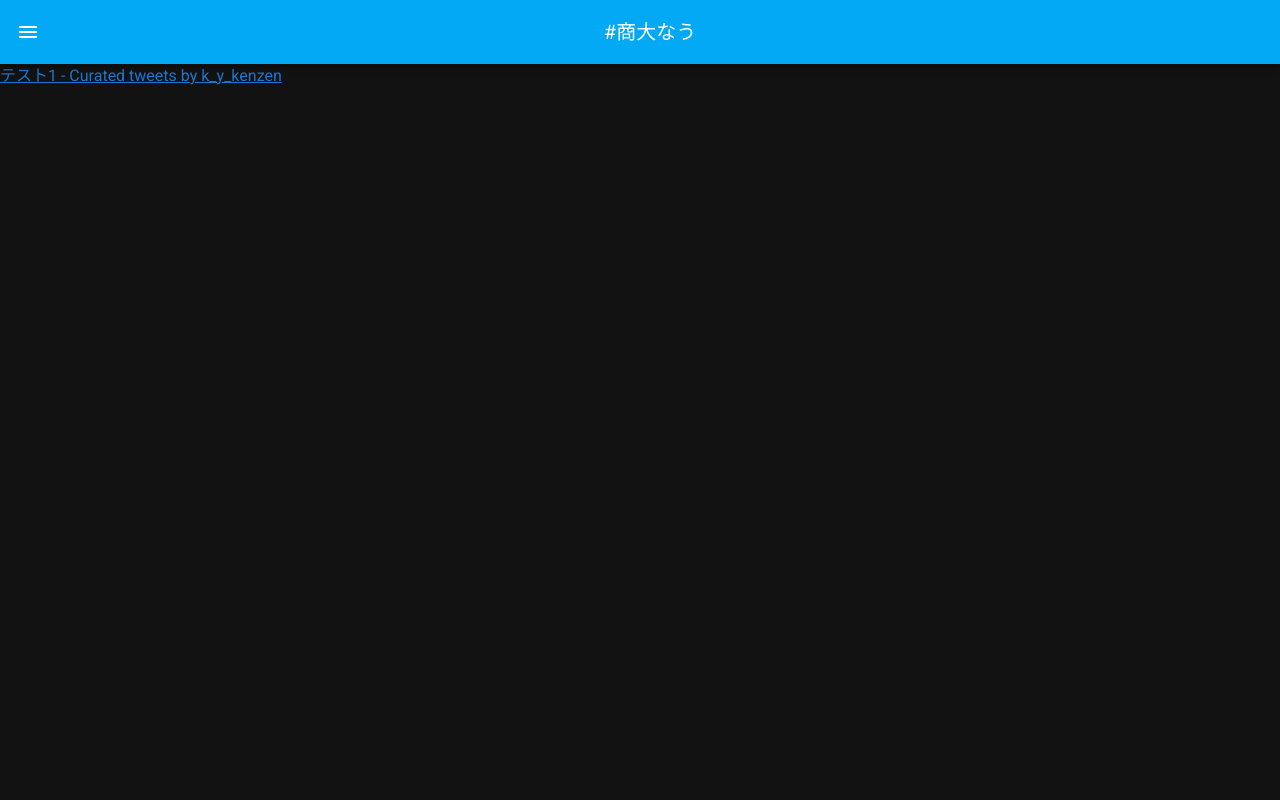
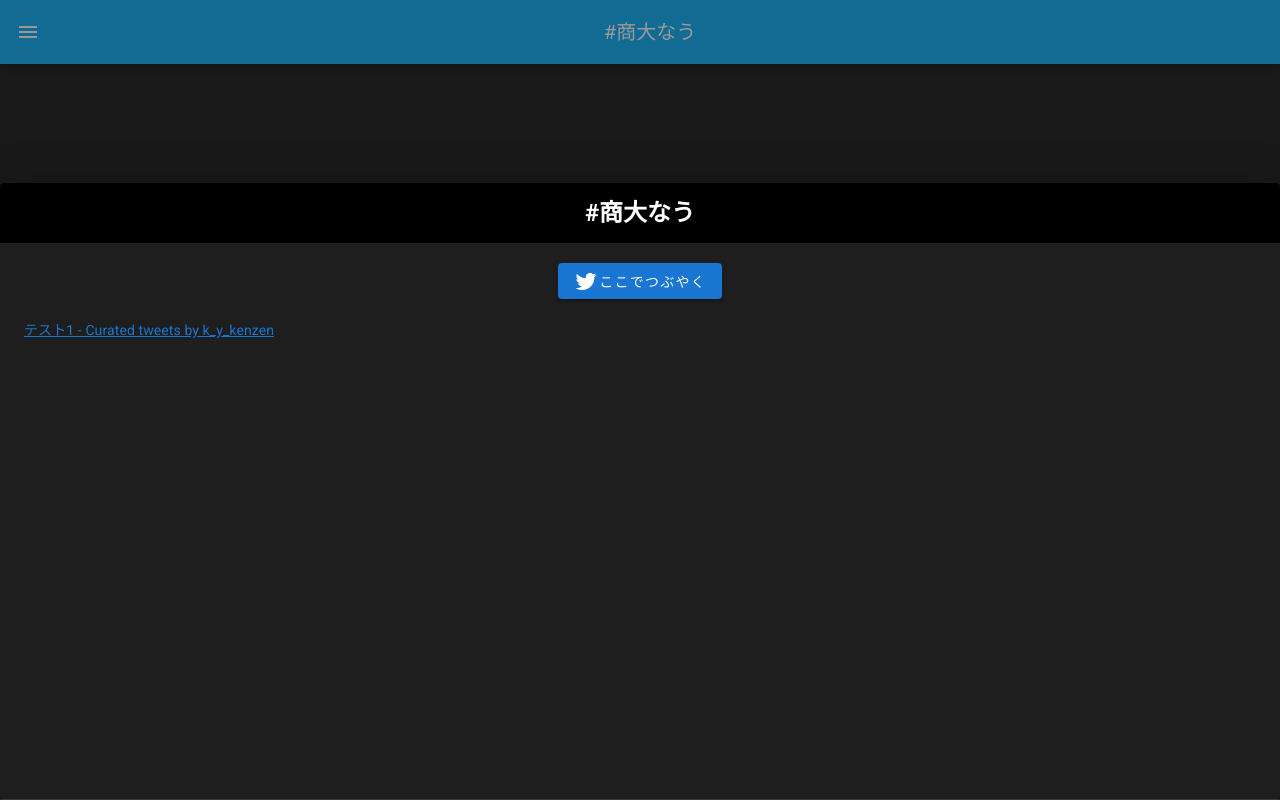
Before and after one commit to Sato-Eisaku/shodai-now, a Nuxt app in the folder frontend/: page /timeline-sample in a window 1280 px wide. Built offline with nearby package versions, Linux system fonts and the light colour scheme.

Commit message:
#11 tweet表示用のコンポーネントとりあえずできたっぽい～

```diff
--- a/frontend/components/Timeline.vue
+++ b/frontend/components/Timeline.vue
@@ -1,6 +1,9 @@
 <template>
-  <a class="twitter-timeline" href="https://twitter.com/k_y_kenzen/timelines/1539667358117433344?ref_src=twsrc%5Etfw">テスト1 - Curated tweets by k_y_kenzen</a>
+  <a class="twitter-timeline" href="https://twitter.com/k_y_kenzen/timelines/1539667358117433344?ref_src=twsrc%5Etfw">
+    テスト1 - Curated tweets by k_y_kenzen
+  </a>
 </template>
+
 <script>
 export default {
   name: 'TimelineComponent',
@@ -11,3 +14,9 @@ export default {
   }
 }
 </script>
+
+<style lang="scss" scoped>
+#timeline {
+
+}
+</style>
--- /dev/null
+++ b/frontend/components/TimelinePane.vue
@@ -0,0 +1,22 @@
+<template>
+  <v-card>
+    <TweetHeader color="#000000">
+      #商大なう
+    </TweetHeader>
+    <TweetButton class="my-5" />
+    <v-card-text style="height: 60vh;">
+      <Timeline />
+    </v-card-text>
+    <v-divider />
+  </v-card>
+</template>
+
+<script>
+export default {
+  mounted () {
+    const script = document.createElement('script')
+    script.src = 'https://platform.twitter.com/widgets.js'
+    document.body.appendChild(script)
+  }
+}
+</script>
--- /dev/null
+++ b/frontend/components/TweetButton.vue
@@ -0,0 +1,15 @@
+<template>
+  <v-container>
+    <v-row justify="center">
+      <v-btn
+        color="primary"
+        href="https://twitter.com/intent/tweet?hashtags=商大なう&ref_src=twsrc%5Etfw"
+      >
+        <v-icon>
+          mdi-twitter
+        </v-icon>
+        ここでつぶやく
+      </v-btn>
+    </v-row>
+  </v-container>
+</template>
--- a/frontend/components/TweetHeader.vue
+++ b/frontend/components/TweetHeader.vue
@@ -1,16 +1,5 @@
 <template>
   <header class="py-3" :style="styles">
-    <v-btn
-      text
-      icon
-      x-large
-      class="back-btn"
-      @click="onPushBackBtn"
-    >
-      <v-icon>
-        mdi-chevron-left
-      </v-icon>
-    </v-btn>
     <h2 class="text-center">
       <slot />
     </h2>
@@ -42,8 +31,5 @@ export default {
 <style lang="scss" scoped>
 header {
   background-color: var(--color);
-  display: flex;
-  align-items: center;
-  justify-content: flex-start;
 }
 </style>
--- a/frontend/pages/timeline-sample.vue
+++ b/frontend/pages/timeline-sample.vue
@@ -1,3 +1,18 @@
 <template>
-  <Timeline />
+  <v-bottom-sheet
+    v-model="isShow"
+    scrollable
+  >
+    <TimelinePane />
+  </v-bottom-sheet>
 </template>
+
+<script>
+export default {
+  data () {
+    return {
+      isShow: true
+    }
+  }
+}
+</script>
```
